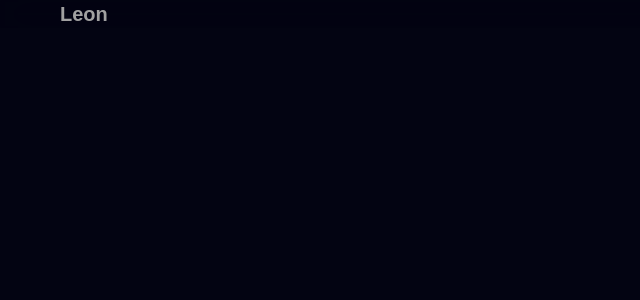
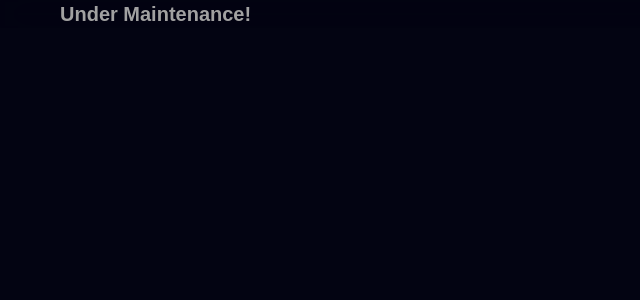
Before and after one commit to Leon-Le-Wen-Yang/personal_website, a React app: page / in a window 1280 px wide. Shown: the top 300 px of the page, without its empty margins (0-640 px from the left). Built offline with nearby package versions, Linux system fonts and the light colour scheme; the HTML template or start-up script is replaced by a standard one; a web font is replaced by a local one.

Commit message:
updated to under maintence status

```diff
--- a/src/sections/Navbar.jsx
+++ b/src/sections/Navbar.jsx
@@ -9,7 +9,7 @@ const Navbar = () => {
             sm:py-0">
                 <a className = "text-xl font-bold transition-colors
                 text-neutral-400 hover:text-white">
-                    Leon
+                    Under Maintenance!
                     </a>
                 </div>
             </div>
```
